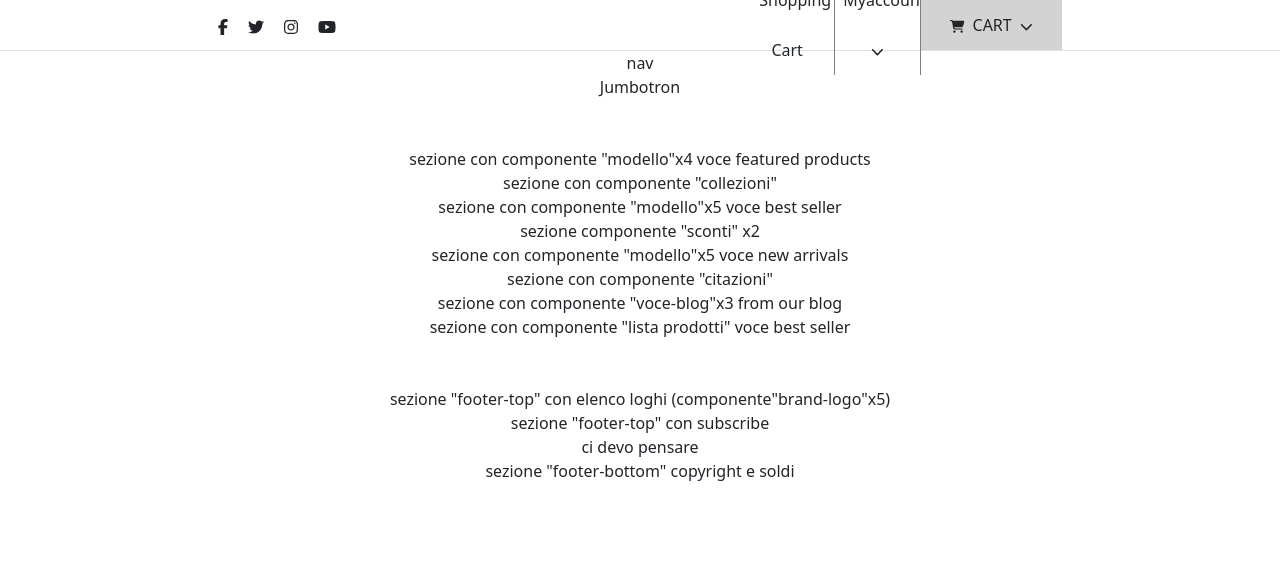
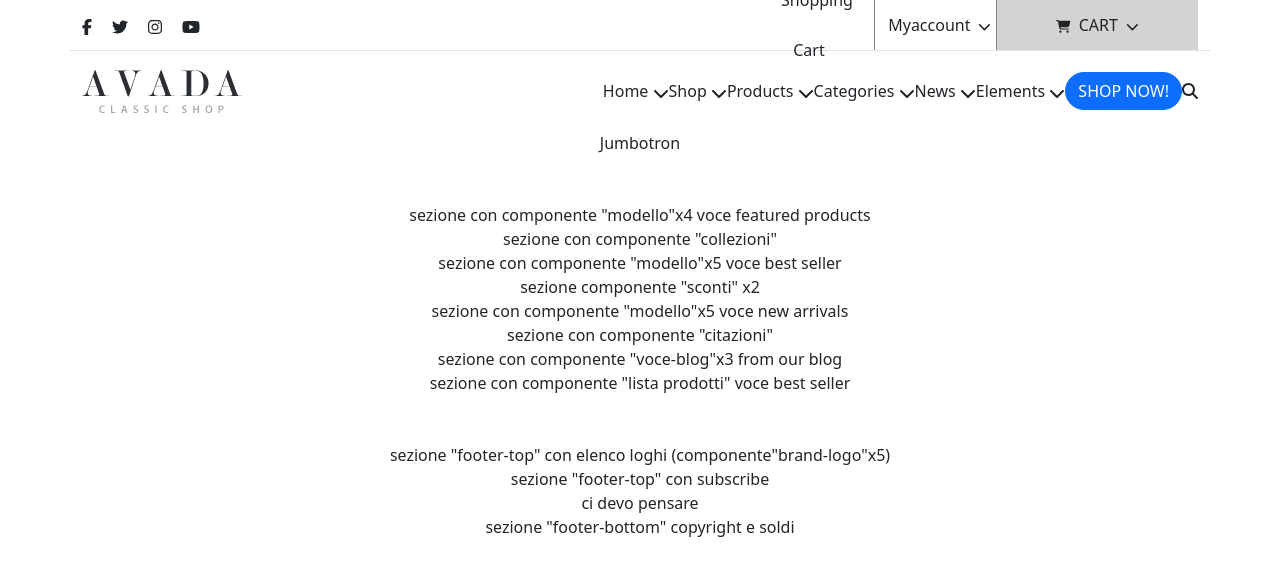
Before and after one commit to mattesalva93/proj-html-vuejs, a Vue app: page / in a window 1280 px wide. Shown: the top 576 px of the page. Built offline with nearby package versions, Linux system fonts and the light colour scheme.

Commit message:
nav structure done

```diff
--- a/src/components/macro/Header.vue
+++ b/src/components/macro/Header.vue
@@ -1,11 +1,24 @@
 <template>
-<div class="container-fluid">
+<div class="container">
     <div class="row">
         <Headertop />
     </div>
     <div class="row">
-        <div class="col-12 text-center">
-            nav
+        <div class="col d-flex justify-content-between align-items-center">
+            <div>
+                <img src="../../assets/img/classic_shop_logo1x.png" alt="">
+            </div>
+            <div class="d-flex align-items-center">
+                <Nav
+                v-for="(element, index) in elementiNav"
+                :key="index"
+                :vocenav=element />
+
+                <div>
+                    <button class="btn btn-primary rounded-pill" type="submit">SHOP NOW!</button>
+                    <i class="fas fa-search"></i>
+                </div>
+            </div>
         </div>
     </div>
     <div class="row">
@@ -18,11 +31,17 @@
 
 <script>
 import Headertop from '../sections/Header-top.vue'
+import Nav from '../sections/Nav.vue'
 export default {
     name:"Header",
     components: {
-        Headertop
-
+        Headertop,
+        Nav
+    },
+    data(){
+        return{
+            elementiNav: ['Home', 'Shop', 'Products', 'Categories', 'News', 'Elements']
+        }
     }
 }
 </script>
--- a/src/components/sections/Header-top.vue
+++ b/src/components/sections/Header-top.vue
@@ -1,5 +1,5 @@
 <template>
-    <div class="col d-flex justify-content-around align-items-center border-bottom">
+    <div class="col d-flex justify-content-between align-items-center border-bottom">
         <div class="social-icons">
             <i class="fab fa-facebook-f"></i>
             <i class="fab fa-twitter"></i>
@@ -41,7 +41,7 @@ export default {
         height: 50px;
         display: flex;
         align-items: center;
-        width: 25%;
+        width: 40%;
         .shopping-option{
             width: 27.5%;
             text-align: center;
--- /dev/null
+++ b/src/components/sections/Nav.vue
@@ -0,0 +1,27 @@
+<template>
+<div class="nav-element">
+    {{vocenav}}
+    <i class="fas fa-chevron-down"></i>
+</div>
+</template>
+
+<script>
+
+export default {
+    name:"Nav",
+    props:{
+        'vocenav': String,
+    }
+}
+</script>
+
+<style lang="scss" scoped>
+@import '../../assets/style/globals.scss';
+
+    .nav-element{
+        line-height: 80px;
+        vertical-align: middle;
+    }
+
+
+</style>
```
Also changed, not shown: src/assets/img/classic_shop_logo1x.png (added), src/assets/img/classic_shop_logo2x.png (added).
